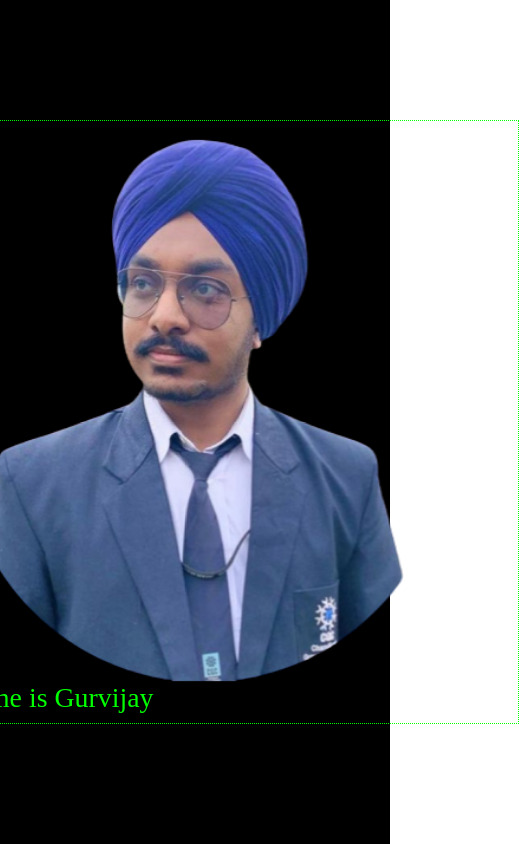
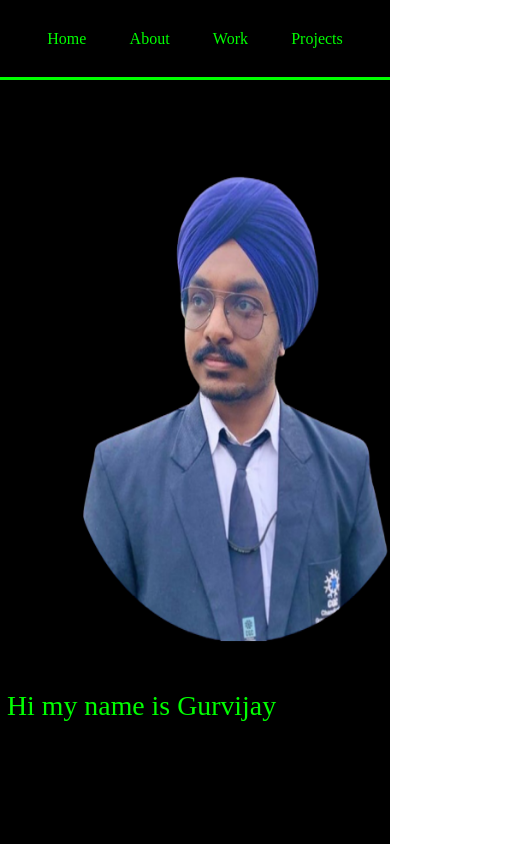
Before and after one commit to gillgurvijay01/portfolioV2, a React (Create React App) app: page / in a window 390 px wide. Shown: the whole page, 519 px wide, since content can reach past the window. Built offline with nearby package versions, Linux system fonts and the light colour scheme.

Commit message:
navbar added and div optmised for mobile

```diff
--- a/src/App.css
+++ b/src/App.css
@@ -46,3 +46,20 @@
     transform: rotate(360deg);
   }
 }
+
+.navbar{
+  background-color:black;
+  height: 5rem;
+  border-bottom:0.2rem solid #00ff00 ;
+  position: fixed !important;
+  width: 100vw;
+}
+.navbar-nav>a{
+  color: #00ff00;
+}
+.navbar-nav{
+  width: 100%;
+  display: flex !important;
+  flex-direction: row !important;
+  justify-content: space-evenly;
+}
--- a/src/App.js
+++ b/src/App.js
@@ -4,11 +4,13 @@ import './App.css';
 import PicDiv from './Components/picDiv/PicDiv';
 
 import 'bootstrap/dist/css/bootstrap.min.css';
+import Header from './Components/Header/Header';
 
 
 function App() {
   return (
     <React.Fragment>
+      <Header />
       <PicDiv />
     </React.Fragment>
     );
--- /dev/null
+++ b/src/Components/Header/Header.jsx
@@ -0,0 +1,37 @@
+import React from 'react'
+import css from './navbar.module.css'
+import Container from 'react-bootstrap/Container';
+import Nav from 'react-bootstrap/Nav';
+import Navbar from 'react-bootstrap/Navbar';
+
+const Header = () => {
+{/* <nav className={`navbar navbar-expand-lg ${css.navbar}`}>
+  <div className="container-fluid ">
+    <button className="navbar-toggler" type="button" data-bs-toggle="collapse" data-bs-target="#navbarNavAltMarkup" aria-controls="navbarNavAltMarkup" aria-expanded="false" aria-label="Toggle navigation">
+      <span className="navbar-toggler-icon" />
+    </button>
+    <div className="collapse navbar-collapse">
+      <div className={`navbar-nav ${css.navLinkDiv}`}>
+        <a className={`nav-link ${css.link}`} href="#home">Home</a>
+        <a className={`nav-link ${css.link}`} href="#about">About</a>
+        <a className={`nav-link ${css.link}`} href="#timelne">Timeline</a>
+       </div>
+    </div>
+  </div>
+</nav> */}
+    return (
+
+<Navbar >
+<Container>
+  <Nav>
+    <Nav.Link href="#home">Home</Nav.Link>
+    <Nav.Link href="#about">About</Nav.Link>
+    <Nav.Link href="#work">Work</Nav.Link>
+    <Nav.Link href="Projects">Projects</Nav.Link>
+  </Nav>
+</Container>
+</Navbar>
+  )
+}
+
+export default Header
--- /dev/null
+++ b/src/Components/Header/navbar.module.css
@@ -0,0 +1,14 @@
+.navbar{
+    /* background-color: black; */
+    }
+
+.link{
+    color: #00ff00 !important;
+
+}
+.navLinkDiv{
+ display: flex;
+ flex-direction: row;
+ justify-content: space-evenly;
+ width: 100%;
+}
--- a/src/Components/picDiv/PicDiv.jsx
+++ b/src/Components/picDiv/PicDiv.jsx
@@ -8,15 +8,16 @@ const PicDiv = () => {
     // var sentence = ['git pull origin gurvijay']
 
     return (
-        <div className={`${style.picdiv} p-sm-4 p-xl-0`}>
-            <div className={`${style.centered_div} row p-sm-2 p-md-5 `}>
-                <div className="image col-sm-12 col-lg-6">
+        <div className={`${style.picdiv} p-sm-4 p-0`}>
+            <div className={`${style.centered_div} row `}>
+                <div className={`${style.imageDiv} col-sm-12 col-md-5`}>
                     <Fade right>
-                    <img src={myPic} alt="" className={style.profilepic} />
+                    <img src={myPic} alt="" className={`${style.profilepic} mr-xs-5 mr-md-0`} />
                     </Fade>
-                </div>        <Fade left>
+                </div>
 
-                    <div className={`${style.topContent} align-items-sm-center col-sm-12 col-lg-6`}>
+                    <div className={`${style.topContent} align-items-sm-center col-sm-12 col-md-5 mt-sm-5 mt-lg-0`}>
+                    <Fade left>
                         <h1>Hi my name is Gurvijay</h1>
                         {/* <div className={`${style.typewriter}`}>
                         <h5 >
@@ -25,8 +26,9 @@ const PicDiv = () => {
                         </h5>
 
                     </div> */}
+                </Fade>
                     </div>
-                </Fade>
+
             </div>
         </div>
     )
--- a/src/Components/picDiv/picDiv.module.css
+++ b/src/Components/picDiv/picDiv.module.css
@@ -1,40 +1,69 @@
-@font-face {
-    font-family: 'MyFont';
-    src: local('./fonts/customFont.ttf'), url(./../../fonts/customFont.ttf) format('ttf')}
-.picdiv{
+.picdiv {
     background-color: black;
     color: #00ff00;
     height: max-content;
     font-family: 'MyFont';
     display: flex;
-    flex-wrap: wrap;        	/*options : flex-start | flex-end | center | baseline | stretch*/
-    justify-content: center;	/*options : start |  center | space-between | space-around | space-evenly*/
+    flex-wrap: wrap;
+    /*options : flex-start | flex-end | center | baseline | stretch*/
+    justify-content: center;
+    /*options : start |  center | space-between | space-around | space-evenly*/
     align-items: center;
     height: 100vh;
     width: 100vw;
     margin-right: 0px !important;
     margin-left: 0px !important;
 }
-.centered_div{
-    border:0.1rem dotted #00ff00;
+
+.centered_div {
+    /* border:0.1rem dotted #00ff00; */
 
     display: flex;
-    width: max-content !important;
+    justify-content: space-between;
     flex-direction: row-reverse;
+    width:100vw;
     /* border: 0.2rem solid #00ff00; */
     /* margin: 2rem; */
-    width: 75vw;
+    /* width: 90vw; */
 }
+
 /* .typewriter{
 width: ;
 text-align: center;
 } */
-.profilepic{
-    height:35rem;
+.profilepic {
+    height: 30rem;
     width: auto;
+    padding: 10px;
 }
-.topContent{
+@media only  screen and (max-width:768px) {
+    .profilepic{
+        width: 450px;
+        padding: 0;
+        margin: 0;
+    }
+
+}
+.topContent {
     display: flex;
     flex-direction: column;
     justify-content: center;
+    margin-right: 5px;
+
 }
+/*
+@media only screen and (max-width : 768px) {
+
+    .topContent {
+        margin-top: 2rem;
+        border-top: 10px solid #00ff00;
+        border-right: 10px solid #00ff00;
+        border-bottom: 10px solid #00ff00;
+
+    }
+} */
+
+.imageDiv {
+    padding: 3rem;
+    margin-left: 10px;
+}
--- a/src/index.css
+++ b/src/index.css
@@ -1,3 +1,7 @@
+@font-face {
+  font-family: 'MyFont';
+  src: local('./fonts/customFont.ttf'), url(./fonts/customFont.ttf) format('ttf')
+}
 
 body {
   margin: 0 !important;
```
